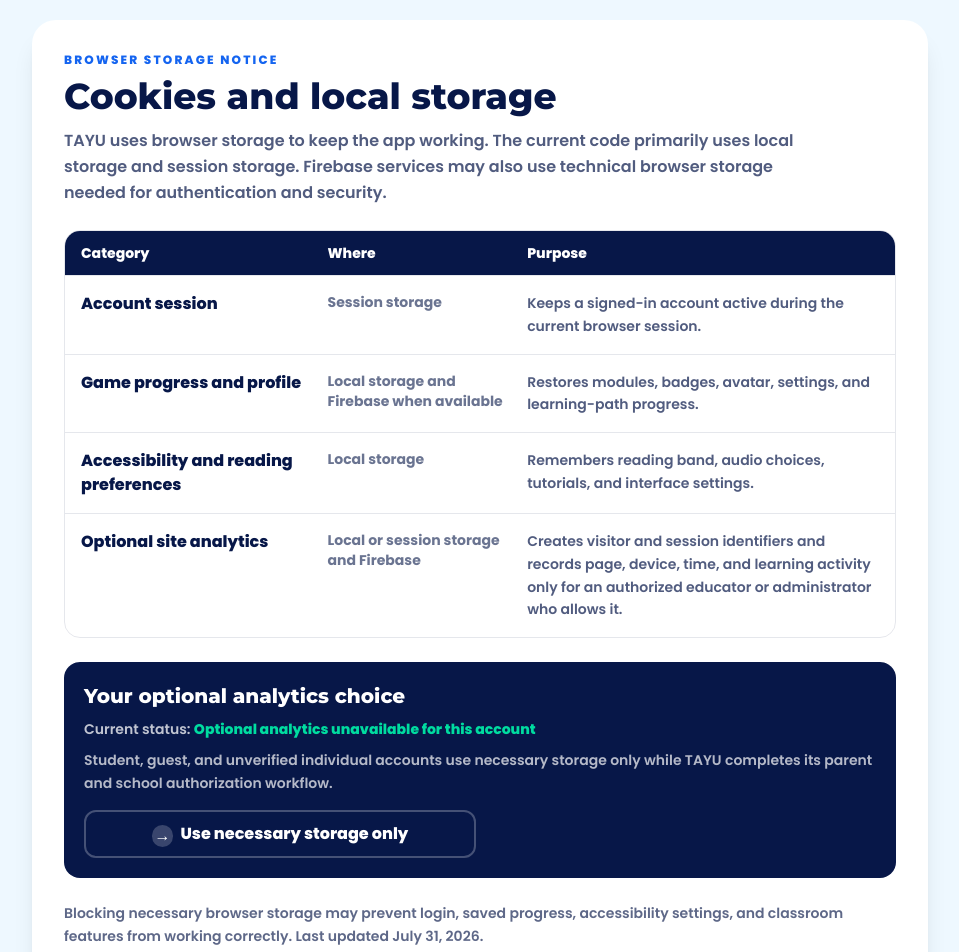
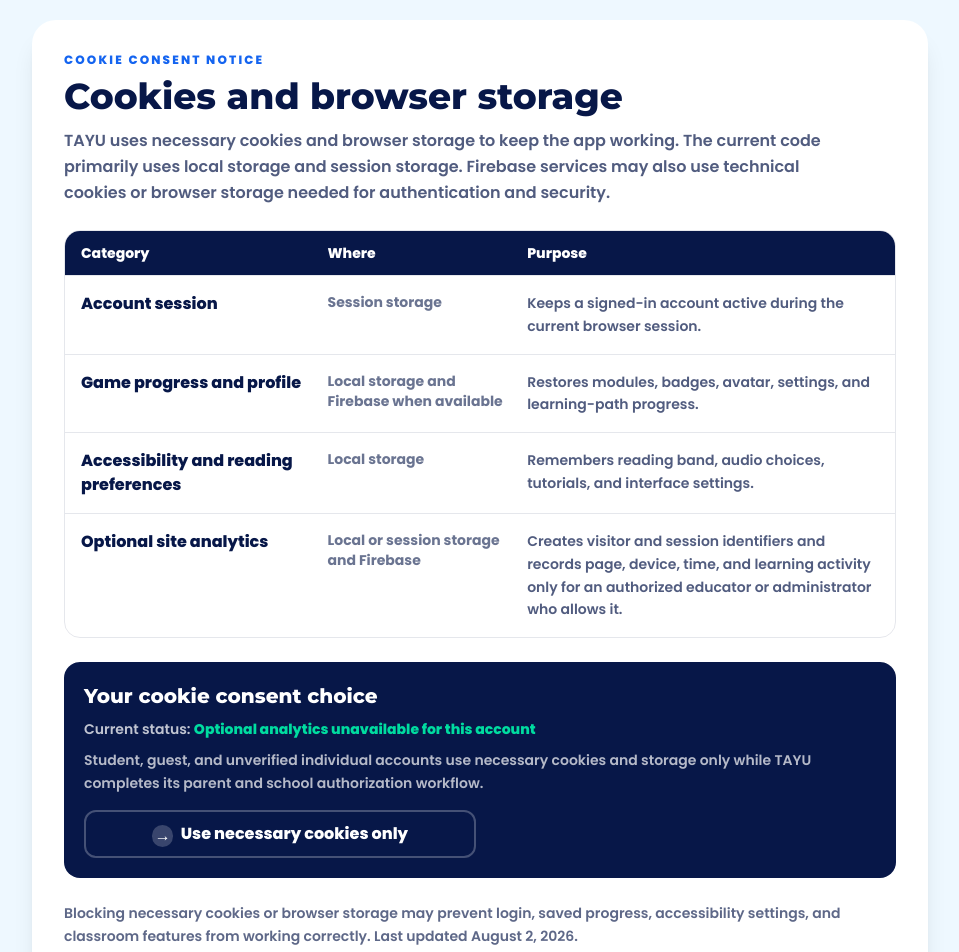
Before and after one commit to dev-rai1/tayu-game, a React (Vite) app in the folder frontend/: page /cookies in a window 1280 px wide. Shown: the part 100-1052 px from the top of the page, without its empty margins (160-1119 px from the left). Built offline with nearby package versions, Linux system fonts and the light colour scheme; no server answers.

Commit message:
Use standard cookie consent terminology

```diff
--- a/frontend/src/pages/Cookies.jsx
+++ b/frontend/src/pages/Cookies.jsx
@@ -33,7 +33,7 @@ export default function Cookies() {
   const status = optionalAnalyticsAllowed()
     ? 'Optional analytics allowed'
     : choice === ANALYTICS_CHOICES.NECESSARY_ONLY
-      ? 'Necessary storage only'
+      ? 'Necessary cookies and storage only'
       : canAllowAnalytics
         ? 'Not chosen yet'
         : 'Optional analytics unavailable for this account'
@@ -53,10 +53,10 @@ export default function Cookies() {
         </div>
 
         <section className="mt-8 rounded-3xl bg-white p-6 shadow-xl sm:p-8">
-          <div className="text-xs font-extrabold uppercase tracking-[0.18em] text-electric">Browser storage notice</div>
-          <h1 className="mt-2 font-display text-4xl font-extrabold">Cookies and local storage</h1>
+          <div className="text-xs font-extrabold uppercase tracking-[0.18em] text-electric">Cookie consent notice</div>
+          <h1 className="mt-2 font-display text-4xl font-extrabold">Cookies and browser storage</h1>
           <p className="mt-3 max-w-3xl font-semibold leading-relaxed text-navy/70">
-            TAYU uses browser storage to keep the app working. The current code primarily uses local storage and session storage. Firebase services may also use technical browser storage needed for authentication and security.
+            TAYU uses necessary cookies and browser storage to keep the app working. The current code primarily uses local storage and session storage. Firebase services may also use technical cookies or browser storage needed for authentication and security.
           </p>
 
           <div className="mt-6 overflow-hidden rounded-2xl border border-navy/10">
@@ -73,17 +73,17 @@ export default function Cookies() {
           </div>
 
           <section className="mt-6 rounded-2xl bg-navy p-5 text-white">
-            <h2 className="font-display text-xl font-extrabold">Your optional analytics choice</h2>
+            <h2 className="font-display text-xl font-extrabold">Your cookie consent choice</h2>
             <p className="mt-2 text-sm font-semibold leading-relaxed text-white/75">
               Current status: <span className="font-extrabold text-teal">{status}</span>
             </p>
             {!canAllowAnalytics && (
               <p className="mt-2 text-sm font-semibold leading-relaxed text-white/70">
-                Student, guest, and unverified individual accounts use necessary storage only while TAYU completes its parent and school authorization workflow.
+                Student, guest, and unverified individual accounts use necessary cookies and storage only while TAYU completes its parent and school authorization workflow.
               </p>
             )}
             <div className="mt-4 grid gap-2 sm:grid-cols-2">
-              <button type="button" onClick={() => choose(ANALYTICS_CHOICES.NECESSARY_ONLY)} className="min-h-[48px] rounded-xl border-2 border-white/25 px-4 font-extrabold">Use necessary storage only</button>
+              <button type="button" onClick={() => choose(ANALYTICS_CHOICES.NECESSARY_ONLY)} className="min-h-[48px] rounded-xl border-2 border-white/25 px-4 font-extrabold">Use necessary cookies only</button>
               {canAllowAnalytics && (
                 <button type="button" onClick={() => choose(ANALYTICS_CHOICES.ALLOW)} className="min-h-[48px] rounded-xl bg-teal px-4 font-extrabold text-navy">Allow optional analytics</button>
               )}
@@ -91,7 +91,7 @@ export default function Cookies() {
           </section>
 
           <p className="mt-6 text-sm font-semibold leading-relaxed text-navy/65">
-            Blocking necessary browser storage may prevent login, saved progress, accessibility settings, and classroom features from working correctly. Last updated July 31, 2026.
+            Blocking necessary cookies or browser storage may prevent login, saved progress, accessibility settings, and classroom features from working correctly. Last updated August 2, 2026.
           </p>
         </section>
       </div>
```
